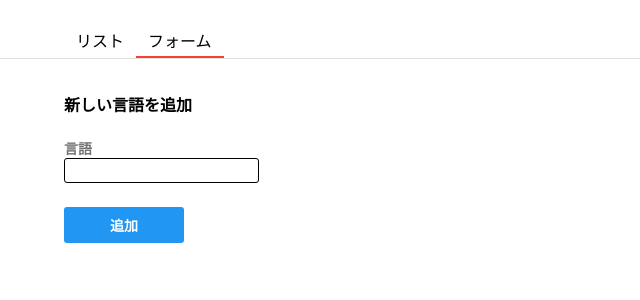
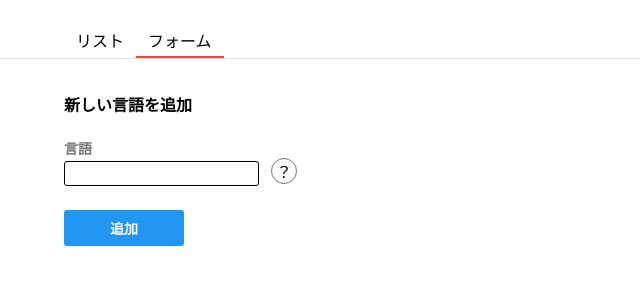
Before and after one commit to NogamiShingo/React-Tutorial, a React (Create React App) app: page / in a window 1280 px wide. Both pictures are taken after a click on the item "フォーム". Shown: the top 300 px of the page, without its empty margins (0-640 px from the left). Built offline with nearby package versions, Linux system fonts and the light colour scheme.

Commit message:
5日目午後

```diff
--- a/src/Form.js
+++ b/src/Form.js
@@ -3,6 +3,7 @@ import styled from 'styled-components';
 import {Button} from './components/button';
 import { TabBodyContainer } from './components/tab-body-container';
 import { FormModal } from './FormModal';
+import { Hint } from './Hint';
 
 const Label = styled.label`
     display: flex;
@@ -45,6 +46,7 @@ export class Form extends React.Component{
                     <div>
                         <Label>言語</Label>
                         <Input type="text" value={text} onChange={(e)=>this.setState({text: e.target.value})}/>
+                        <Hint/>
                     </div>
                     <ButtonContainer>
                         <FormButton>追加</FormButton>
--- /dev/null
+++ b/src/Hint.js
@@ -0,0 +1,55 @@
+import React from "react";
+import styled from 'styled-components';
+
+const HintContainer = styled.div`
+    position: relative;
+    display: inline-flex;
+    margin-left: 12px;
+`;
+
+const HintInner = styled.div`
+    display: flex;
+    justify-content: center;
+    align-items: center;
+    border-radius: 50%;
+    border: 1px solid #757575;
+    width: 24px;
+    height: 24px;
+    cursor: pointer;
+`;
+
+const PopupContainer = styled.div`
+    position: absolute;
+    left: 88%;
+    bottom: 12px;
+    display: flex;
+    justify-content: center;
+    padding: 8px;
+    width: 140px;
+    border: 1px solid black;
+    border-radius: 8px;
+`;
+
+export class Hint extends React.Component{
+    constructor(props){
+        super(props);
+        this.state = {showPopup: false};
+        this.ref = React.createRef(null);
+    }
+    componentDidUpdate(){
+        if(this.ref.current) this.ref.current.focus();
+    }
+    render(){
+        const {showPopup} = this.state;
+        return(
+            <HintContainer>
+                <HintInner onClick={()=>this.setState({showPopup: true})}>
+                    ？
+                </HintInner>
+                {
+                    showPopup && <PopupContainer ref={this.ref} onBlur={()=>{this.setState({showPopup:false})}} tabIndex={0}>言語の名前です</PopupContainer>
+                }
+            </HintContainer>
+        )
+    }
+}
```
